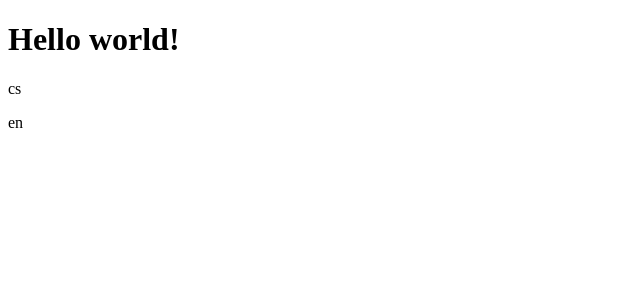
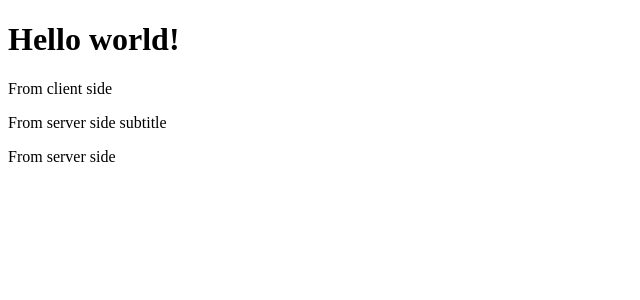
Before and after one commit to krouskystepan/lang_switch_i18n, a Next.js app: page /en in a window 1280 px wide. Shown: the top 300 px of the page, without its empty margins (0-640 px from the left). Built offline with nearby package versions, Linux system fonts and the light colour scheme.

Commit message:
final translation template

```diff
--- a/app/[locale]/page.tsx
+++ b/app/[locale]/page.tsx
@@ -1,13 +1,20 @@
-import { locales } from '@/middleware';
-import { useLocale, useTranslations } from 'next-intl';
+import { ClientSide } from '@/components/ClientSide';
+import { ServerSide } from '@/components/ServerSide';
+import { useTranslations } from 'next-intl';
 
 export default function Index() {
-  const t = useTranslations('Index');
-  console.log(useLocale());
+  const t = useTranslations();
+
   return (
     <>
-      <h1>{t('title')}</h1>
-      <div>{locales.map(locale => <p key={locale}>{locale}</p>)}</div>
+      <h1>{t('page.title')}</h1>
+      <ClientSide
+        message={{
+          title: t('clientSide.title'),
+          subtitle: t('clientSide.subtitle'),
+        }}
+      />
+      <ServerSide />
     </>
   );
 }
--- /dev/null
+++ b/components/ClientSide.tsx
@@ -0,0 +1,17 @@
+'use client';
+
+import { ClientSideProps } from '@/langs';
+import React from 'react';
+
+export const ClientSide = ({ message }: { message: ClientSideProps }) => {
+  console.log('ClientSide');
+
+  return (
+    <>
+      <div>
+        <p>{message.title}</p>
+        <p>{message.subtitle}</p>
+      </div>
+    </>
+  );
+};
--- /dev/null
+++ b/components/ServerSide.tsx
@@ -0,0 +1,12 @@
+import { useTranslations } from 'next-intl';
+import React from 'react';
+
+export const ServerSide = () => {
+  const t = useTranslations('serverSide');
+  console.log('ServerSide');
+  return (
+    <div>
+      <p>{t('title')}</p>
+    </div>
+  );
+};
--- a/langs/cs.json
+++ b/langs/cs.json
@@ -1,5 +1,12 @@
 {
-  "Index": {
+  "page": {
     "title": "Ahoj svete!"
+  },
+  "serverSide": {
+    "title": "Ze serveru"
+  },
+  "clientSide": {
+    "title": "Od klienta",
+    "subtitle": "Od klienta sub"
   }
 }
--- a/langs/en.json
+++ b/langs/en.json
@@ -1,5 +1,12 @@
 {
-  "Index": {
+  "page": {
     "title": "Hello world!"
+  },
+  "serverSide": {
+    "title": "From server side"
+  },
+  "clientSide": {
+    "title": "From client side",
+    "subtitle": "From server side subtitle"
   }
 }
--- /dev/null
+++ b/langs/index.ts
@@ -0,0 +1,6 @@
+// Dictionary types
+
+export type ClientSideProps = {
+  title: string;
+  subtitle: string;
+};
```
